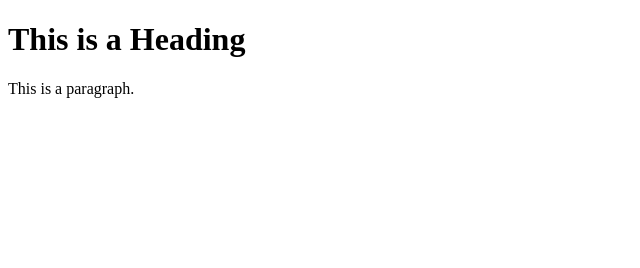
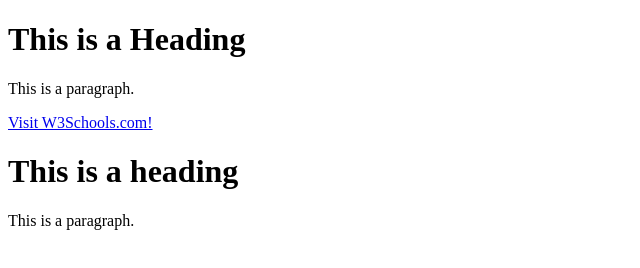
Before and after one commit to TEGmaster/TEGmaster.github.io, a plain HTML site: page index.html in a window 1280 px wide. Shown: the whole page, without its empty margins (0-640 px from the left). Drawn offline with Linux system fonts and the light colour scheme.

Commit message:
Update index.html

```diff
--- a/index.html
+++ b/index.html
@@ -8,5 +8,18 @@
 <h1>This is a Heading</h1>
 <p>This is a paragraph.</p>
 
+<a href="https://www.w3schools.com/">Visit W3Schools.com!</a>
 </body>
 </html>
+<!DOCTYPE html>
+<html>
+<head>
+<link rel="stylesheet" href="mystyle.css">
+</head>
+<body>
+
+<h1>This is a heading</h1>
+<p>This is a paragraph.</p>
+
+</body>
+</html>
```
